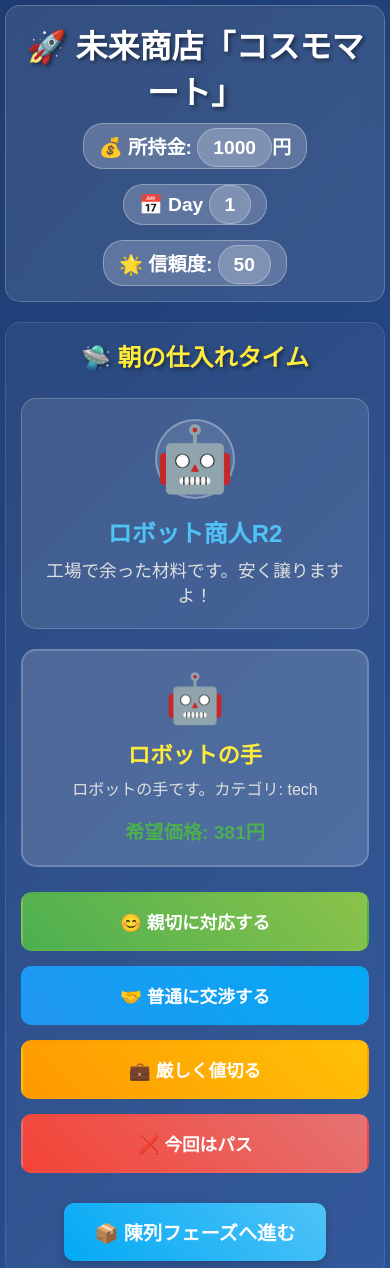
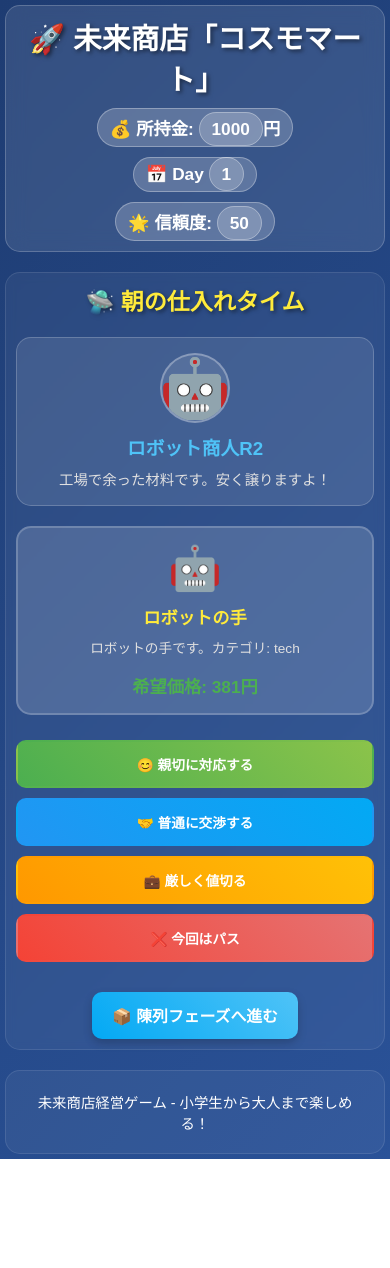
Before and after one commit to titan11111/buysell_game, a plain HTML site: page index.html in a window 390 px wide. Shown: the top 1268 px of the page. After the commit the page ends 1159 px from the top, so only its background shows below. Drawn offline with Linux system fonts and the light colour scheme.

Commit message:
Update style.css

```diff
--- a/style.css
+++ b/style.css
@@ -15,10 +15,12 @@ body {
 .game-container {
     max-width: 1200px;
     margin: 0 auto;
-    padding: 10px;
+    padding: 10px; /* Reduced padding for smaller screens */
     min-height: 100vh;
     display: flex;
     flex-direction: column;
+    /* Added to prevent horizontal scroll if elements overflow */
+    overflow-x: hidden;
 }
 
 /* ヘッダー */
@@ -33,7 +35,7 @@ body {
 }
 
 .game-header h1 {
-    font-size: 2.5em;
+    font-size: 2.5em; /* Default */
     margin-bottom: 10px;
     text-shadow: 2px 2px 4px rgba(0, 0, 0, 0.5);
 }
@@ -81,7 +83,7 @@ body {
 
 .phase-container h2 {
     text-align: center;
-    font-size: 2em;
+    font-size: 2em; /* Default */
     margin-bottom: 25px;
     color: #ffeb3b;
     text-shadow: 2px 2px 4px rgba(0, 0, 0, 0.5);
@@ -109,6 +111,14 @@ body {
     align-items: center;
     justify-content: center;
     border: 2px solid rgba(255, 255, 255, 0.3);
+    overflow: hidden; /* Added to clip image if it exceeds boundary */
+}
+
+.customer-portrait img {
+    width: 100%;
+    height: 100%;
+    object-fit: cover;
+    border-radius: 50%;
 }
 
 .seller-details h3, .customer-details h3 {
@@ -173,11 +183,11 @@ body {
     margin-top: 20px;
 }
 
-.choice-btn, .display-btn, .action-btn, .next-btn {
-    padding: 15px 20px;
+.choice-btn, .display-btn, .action-btn, .next-btn, .next-phase-btn {
+    padding: 15px; /* Increase padding for easier tapping */
     border: none;
     border-radius: 10px;
-    font-size: 1.1em;
+    font-size: 1em; /* Adjust base font size for buttons */
     font-weight: bold;
     cursor: pointer;
     transition: all 0.3s ease;
@@ -225,7 +235,7 @@ body {
     font-size: 1.3em;
 }
 
-.choice-btn:hover, .display-btn:hover, .action-btn:hover, .next-btn:hover {
+.choice-btn:hover, .display-btn:hover, .action-btn:hover, .next-btn:hover, .next-phase-btn:hover {
     transform: translateY(-3px);
     box-shadow: 0 6px 15px rgba(0, 0, 0, 0.3);
     border-color: rgba(255, 255, 255, 0.5);
@@ -242,8 +252,8 @@ body {
 /* 在庫とショップグリッド */
 .inventory-grid, .shop-grid {
     display: grid;
-    grid-template-columns: repeat(auto-fill, minmax(150px, 1fr));
-    gap: 15px;
+    grid-template-columns: repeat(auto-fill, minmax(120px, 1fr)); /* Slightly smaller min size */
+    gap: 10px; /* Reduced gap */
     margin: 20px 0;
 }
 
@@ -447,11 +457,6 @@ body {
     box-shadow: 0 4px 10px rgba(0, 0, 0, 0.2);
 }
 
-.next-phase-btn:hover {
-    transform: translateY(-3px);
-    box-shadow: 0 8px 20px rgba(0, 0, 0, 0.3);
-}
-
 /* メッセージ表示 */
 .game-message {
     background: rgba(255, 255, 255, 0.9);
@@ -486,44 +491,123 @@ body {
     .status-bar {
         flex-direction: column;
         align-items: center;
+        gap: 10px; /* Adjust gap for column layout */
     }
 
     .seller-info, .customer-info {
         flex-direction: column;
         text-align: center;
+        padding: 15px; /* Reduced padding */
     }
 
     .seller-portrait, .customer-portrait {
-        margin: 0 0 15px 0;
+        margin: 0 0 10px 0; /* Adjust margin */
+        width: 70px; /* Slightly smaller portraits */
+        height: 70px;
+    }
+
+    .seller-details h3, .customer-details h3 {
+        font-size: 1.3em; /* Smaller font size */
+    }
+
+    .seller-details p, .customer-details p {
+        font-size: 1em; /* Smaller font size */
     }
 
     .negotiation-buttons {
-        grid-template-columns: 1fr;
+        grid-template-columns: 1fr; /* Stack buttons vertically */
+        gap: 10px;
     }
 
-    .display-buttons { /* 修正: display-options ではなく display-buttons が正しい */
-        grid-template-columns: 1fr 1fr;
+    /* Ensure display buttons wrap cleanly */
+    .display-buttons {
+        grid-template-columns: repeat(auto-fit, minmax(140px, 1fr)); /* Allow two columns if possible */
+        gap: 8px; /* Smaller gap */
     }
 
-    .inventory-grid, .shop-grid {
-        grid-template-columns: repeat(auto-fit, minmax(120px, 1fr));
+    .choice-btn, .display-btn, .action-btn, .next-btn, .next-phase-btn {
+        padding: 12px 15px; /* Slightly smaller padding for buttons */
+        font-size: 0.95em;
+    }
+
+    .item-card {
+        padding: 15px; /* Smaller padding */
+    }
+
+    .item-card h4 {
+        font-size: 1.2em;
+    }
+
+    .item-card p {
+        font-size: 0.95em;
+    }
+
+    .price-setting-section {
+        padding: 15px;
     }
 }
 
 @media (max-width: 480px) {
+    body {
+        font-size: 0.9em; /* Base font size slightly smaller */
+    }
+
     .game-container {
         padding: 5px;
     }
 
     .game-header, .game-main {
-        padding: 15px;
+        padding: 10px; /* Even smaller padding */
     }
 
     .phase-container h2 {
-        font-size: 1.5em;
+        font-size: 1.6em; /* Smaller main headings */
+        margin-bottom: 20px;
     }
 
-    .display-buttons { /* 修正: display-options ではなく display-buttons が正しい */
-        grid-template-columns: 1fr;
+    .status-bar span {
+        padding: 6px 12px;
+        font-size: 1em;
+    }
+
+    .negotiation-buttons {
+        grid-template-columns: 1fr; /* Always stack on very small screens */
+    }
+
+    .display-buttons {
+        grid-template-columns: 1fr; /* Always stack on very small screens */
+    }
+
+    .inventory-grid, .shop-grid {
+        grid-template-columns: repeat(auto-fill, minmax(100px, 1fr)); /* Smaller min size */
+        gap: 8px;
+    }
+
+    .inventory-item, .shop-item {
+        padding: 10px;
+    }
+
+    .inventory-item h4, .shop-item h4 {
+        font-size: 0.9em;
+    }
+
+    .result-item {
+        font-size: 1.1em;
+        padding: 12px 15px;
+    }
+
+    .result-item.profit {
+        font-size: 1.2em;
+        padding: 15px 18px;
+    }
+
+    .next-btn, .next-phase-btn {
+        padding: 12px 20px;
+        font-size: 1.1em;
+    }
+
+    .game-message {
+        padding: 10px 15px;
+        font-size: 1em;
     }
 }
```
